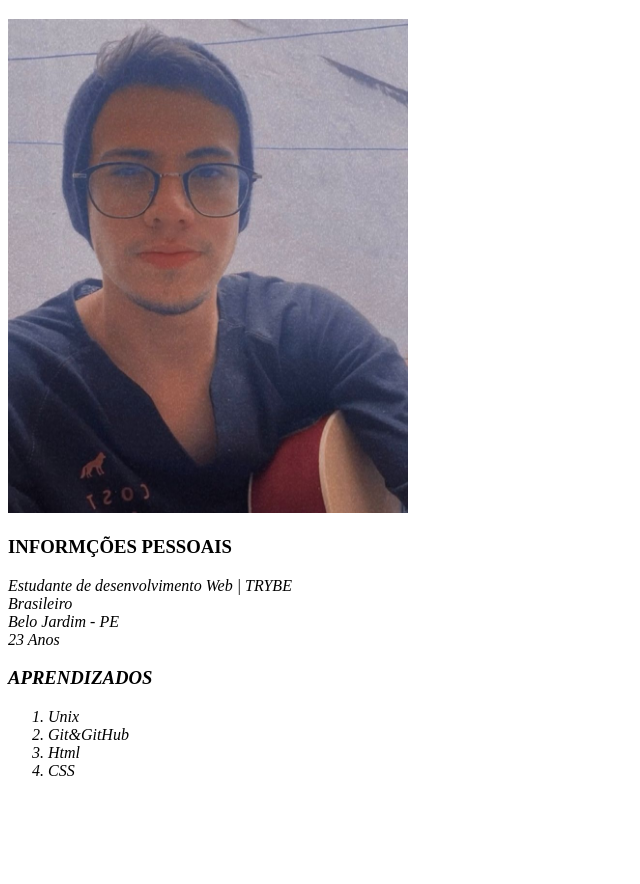
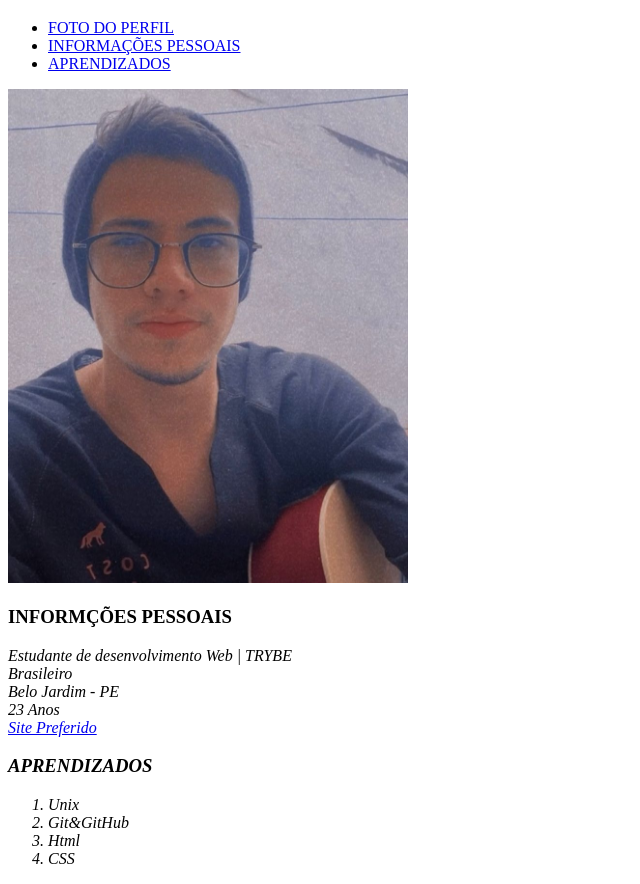
Before and after one commit to antonioolimpio/Portf-lio-Web, a plain HTML site: page index.html in a window 1280 px wide. Shown: the part 61-945 px from the top of the page, without its empty margins (0-640 px from the left). Before the commit the page ends 857 px from the top, so only its background shows below. Drawn offline with Linux system fonts and the light colour scheme.

Commit message:
Aplicando Links Internos

```diff
--- a/index.html
+++ b/index.html
@@ -10,10 +10,15 @@
 
 <body>
     <h1>Antonio Olimpio De Barros Júnior</h1>
+    <UL>
+        <li><a href="#foto">FOTO DO PERFIL</a></li>
+        <li><a href="#informaçoespessoais">INFORMAÇÕES PESSOAIS</a></li>
+        <li><a href="#aprendizados">APRENDIZADOS</a></li>
+    </UL>
 
-    <img src="Fotoperfil.jpeg" alt="Foto do perfil" width="400px">
+    <img id="foto" src="Fotoperfil.jpeg" alt="Foto do perfil" width="400px">
 
-    <h3>INFORMÇÕES PESSOAIS</h3>
+    <h3 id="informaçoespessoais" > INFORMÇÕES PESSOAIS</h3>
 
     <em>
         Estudante de desenvolvimento Web | TRYBE
@@ -23,9 +28,11 @@
         Belo Jardim - PE
     <br>
         23 Anos
+    <br>
+        <a href="https://jovemnerd.com.br/" target="_blank">Site Preferido</a>
     <br><em>
 
-    <h3>APRENDIZADOS</h3>
+    <h3 id="aprendizados">APRENDIZADOS</h3>
     <ol>
         <li>Unix</li>
         <li>Git&GitHub</li>
@@ -33,6 +40,8 @@
         <li>CSS</li>
     </ol>
 
+
+
 </body>
 
 </html>
```
